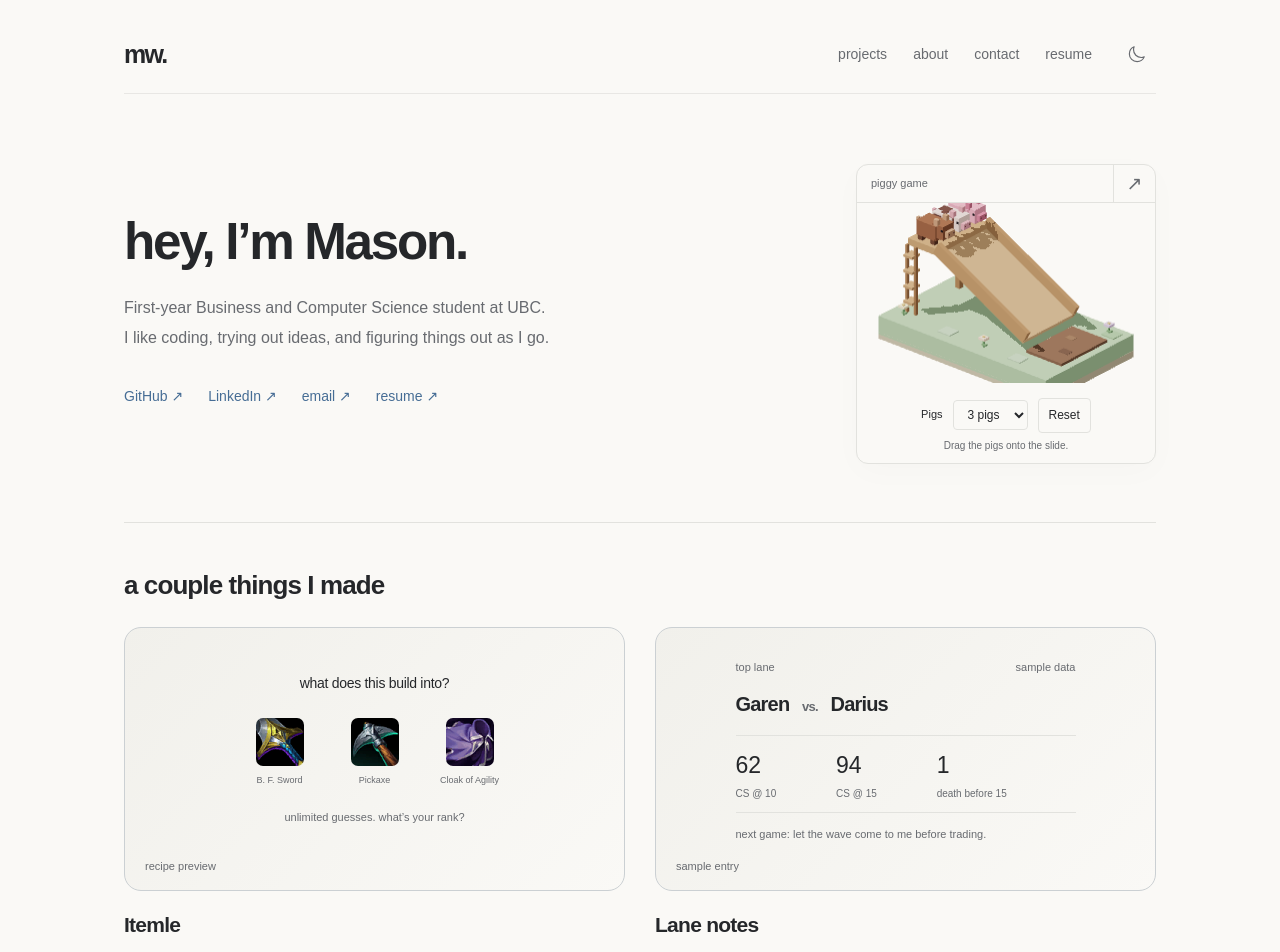
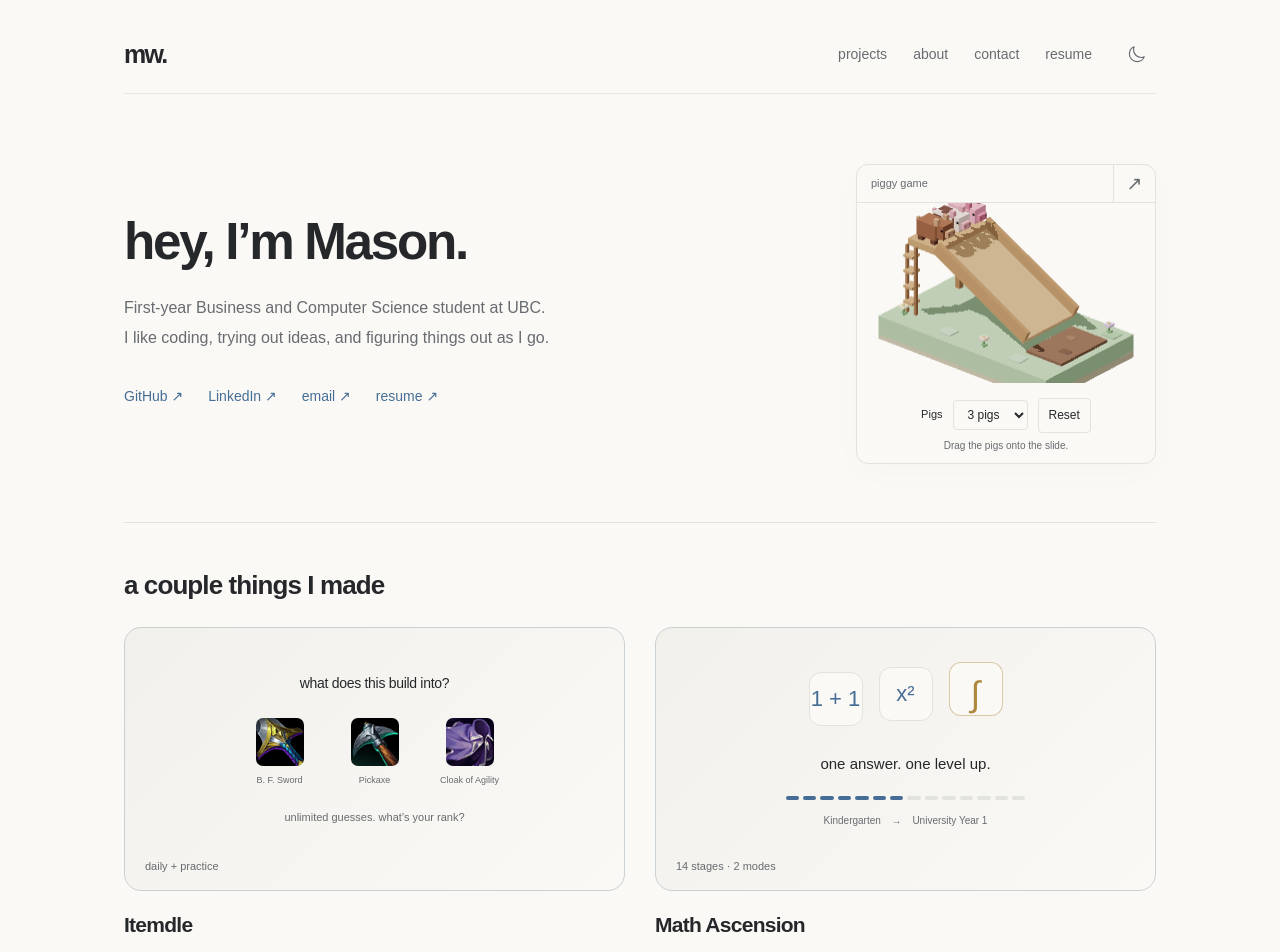
Before and after one commit to masonwng/mason-portfolio, a Next.js app: page / in a window 1280 px wide. Shown: the top 952 px of the page. Built offline with nearby package versions, Linux system fonts and the light colour scheme; a web font is replaced by a local one.

Commit message:
Replace Lane notes portfolio entry with playable Math Ascension

```diff
--- a/app/components/project-previews.tsx
+++ b/app/components/project-previews.tsx
@@ -1,12 +1,49 @@
 import Image from "next/image";
 import { projects } from "../lib/portfolio";
+
+const recipe = [
+  { id: "1038", name: "B. F. Sword" },
+  { id: "1037", name: "Pickaxe" },
+  { id: "1018", name: "Cloak of Agility" },
+];
+
 export function ProjectPreviews() {
-  return <div className="concept-grid">{projects.map(project=><article className="concept-project" key={project.id}>
-    <div className={`concept-preview preview-${project.preview}`}>
-      {project.preview==='itemle'?<div className="itemle-preview"><p>what does this build into?</p><div className="itemle-recipe">{[{id:'1038',name:'B. F. Sword'},{id:'1037',name:'Pickaxe'},{id:'1018',name:'Cloak of Agility'}].map(item=><figure key={item.id}><Image src={`/projects/itemle/assets/items/${item.id}.png`} alt={item.name} width={48} height={48} unoptimized/><figcaption>{item.name}</figcaption></figure>)}</div><span>unlimited guesses. what’s your rank?</span></div>:<div className="lane-entry"><div className="lane-entry-top"><span>top lane</span><span>sample data</span></div><strong>Garen <span>vs.</span> Darius</strong><div className="lane-stats"><p><b>62</b>CS @ 10</p><p><b>94</b>CS @ 15</p><p><b>1</b>death before 15</p></div><p className="lane-note">next game: let the wave come to me before trading.</p></div>}
-      <span className="sample-label">{project.preview==='lane'?'sample entry':'recipe preview'}</span>
+  return (
+    <div className="concept-grid">
+      {projects.map((project) => (
+        <article className="concept-project" key={project.id}>
+          <div className={`concept-preview preview-${project.preview}`}>
+            {project.preview === "itemle" ? (
+              <div className="itemle-preview">
+                <p>what does this build into?</p>
+                <div className="itemle-recipe">
+                  {recipe.map((item) => (
+                    <figure key={item.id}>
+                      <Image src={`/projects/itemle/assets/items/${item.id}.png`} alt={item.name} width={48} height={48} unoptimized />
+                      <figcaption>{item.name}</figcaption>
+                    </figure>
+                  ))}
+                </div>
+                <span>unlimited guesses. what’s your rank?</span>
+              </div>
+            ) : (
+              <div className="math-preview" aria-label="Math Ascension: fourteen stages from Kindergarten to university">
+                <div className="math-preview-path"><span>1 + 1</span><span>x²</span><span>∫</span></div>
+                <strong>one answer. one level up.</strong>
+                <div className="math-preview-track" aria-hidden="true">{Array.from({ length: 14 }, (_, i) => <i key={i} />)}</div>
+                <p>Kindergarten <span>→</span> University Year 1</p>
+              </div>
+            )}
+            <span className="sample-label">{project.preview === "math" ? "14 stages · 2 modes" : "daily + practice"}</span>
+          </div>
+          <div className="concept-title"><h3>{project.title}</h3></div>
+          <p className="secondary">{project.description}</p>
+          <div className="project-actions">
+            <a href={project.href} aria-label={`Play ${project.title}`}>Play Now ↗</a>
+            <a href={project.githubUrl} target="_blank" rel="noopener noreferrer" aria-label={`${project.title} on GitHub`}>GitHub ↗</a>
+          </div>
+        </article>
+      ))}
     </div>
-    <div className="concept-title"><h3>{project.title}</h3></div>
-    <p className="secondary">{project.description}</p><div className="project-actions"><a href={project.href}>{project.id==='itemle'?'play ↗':'open journal ↗'}</a><a href={project.githubUrl} target="_blank" rel="noopener noreferrer">GitHub ↗</a></div>
-  </article>)}</div>;
+  );
 }
--- a/app/globals.css
+++ b/app/globals.css
@@ -429,3 +429,14 @@ html.dark .concept-preview { background: linear-gradient(135deg, var(--surface),
  .project-actions a:hover { transform: translateY(-1px); }
 }
 @media(max-width:700px) { .hero-with-game { gap:28px; padding-block:0 34px; } .editorial-section { padding-block:32px; } .home-contact { padding:23px; } .concept-title h3 { font-size:20px; } }
+.math-preview { width:100%; text-align:center; }
+.math-preview-path { display:flex; align-items:center; justify-content:center; gap:16px; margin-bottom:24px; }
+.math-preview-path > span { display:grid; place-items:center; width:54px; height:54px; border:1px solid var(--border); background:var(--background); border-radius:12px; font-size:22px; color:var(--accent); }
+.math-preview-path > span:last-child { color:#ae883c; transform:translateY(-10px); border-color:#ae883c70; font-size:35px; }
+.math-preview-path > span:nth-child(2) { transform:translateY(-5px); }
+.math-preview > strong { font-size:15px; font-weight:500; }
+.math-preview > p { font-size:10px; color:var(--secondary); }
+.math-preview > p > span { margin-inline:8px; }
+.math-preview-track { display:flex; gap:4px; max-width:240px; margin:18px auto 12px; }
+.math-preview-track i { height:4px; background:var(--border); flex:1; border-radius:2px; }
+.math-preview-track i:nth-child(-n+7) { background:var(--accent); }
--- a/app/lib/portfolio.ts
+++ b/app/lib/portfolio.ts
@@ -185,15 +185,15 @@ export type Project = {
   title: string;
   description: string;
   status: "live";
-  preview: "itemle" | "lane";
+  preview: "itemle" | "math";
   href: string;
   githubUrl: string;
 };
 
 // Standalone source repositories; deployable snapshots live under public/projects/.
 export const projects: Project[] = [
-  { id: "itemle", title: "Itemle", status: "live", preview: "itemle", description: "Guess a League item from its components. Unlimited guesses, a score out of six, and a rank badge.", href: "/projects/itemle/index.html", githubUrl: "https://github.com/masonwng/league-itemle" },
-  { id: "lane-notes", title: "Lane notes", status: "live", preview: "lane", description: "Pick a League matchup, get item ideas, and track what to try next game.", href: "/projects/lane-notes/index.html", githubUrl: "https://github.com/masonwng/lane-notes" },
+  { id: "itemle", title: "Itemdle", status: "live", preview: "itemle", description: "Guess a League item from its components. Unlimited guesses, a score out of six, and a rank badge.", href: "/projects/itemle/index.html", githubUrl: "https://github.com/masonwng/league-itemle" },
+  { id: "math-ascension", title: "Math Ascension", status: "live", preview: "math", description: "Start with Kindergarten math and work your way up to first-year university. Every correct answer unlocks a harder challenge. How far can you make it?", href: "/projects/math-ascension/index.html", githubUrl: "https://github.com/masonwng/mason-portfolio/tree/master/public/projects/math-ascension" },
 ];
 
 export type Hobby = {
--- a/app/sitemap.ts
+++ b/app/sitemap.ts
@@ -1,7 +1,7 @@
 import type { MetadataRoute } from "next";
 
 export default function sitemap(): MetadataRoute.Sitemap {
-  return ["", "/work", "/about", "/resume", "/contact", "/projects/itemle/index.html", "/projects/lane-notes/index.html"].map(path => ({
+  return ["", "/work", "/about", "/resume", "/contact", "/projects/itemle/index.html", "/projects/math-ascension/index.html"].map(path => ({
     url: `https://masonwang.dev${path}`, changeFrequency: "monthly", priority: path === "" ? 1 : .7,
   }));
 }
--- a/scripts/sync-projects.mjs
+++ b/scripts/sync-projects.mjs
@@ -2,7 +2,7 @@ import { cp, mkdir, readdir } from 'node:fs/promises';
 import { resolve } from 'node:path';
 import { fileURLToPath } from 'node:url';
 const root = fileURLToPath(new URL('../', import.meta.url));
-for (const [source, destination] of [['league-itemle', 'itemle'], ['lane-notes', 'lane-notes']]) {
+for (const [source, destination] of [['league-itemle', 'itemle']]) {
   const from = resolve(root, '..', source);
   const to = resolve(root, 'public', 'projects', destination);
   await mkdir(to, { recursive: true });
```
